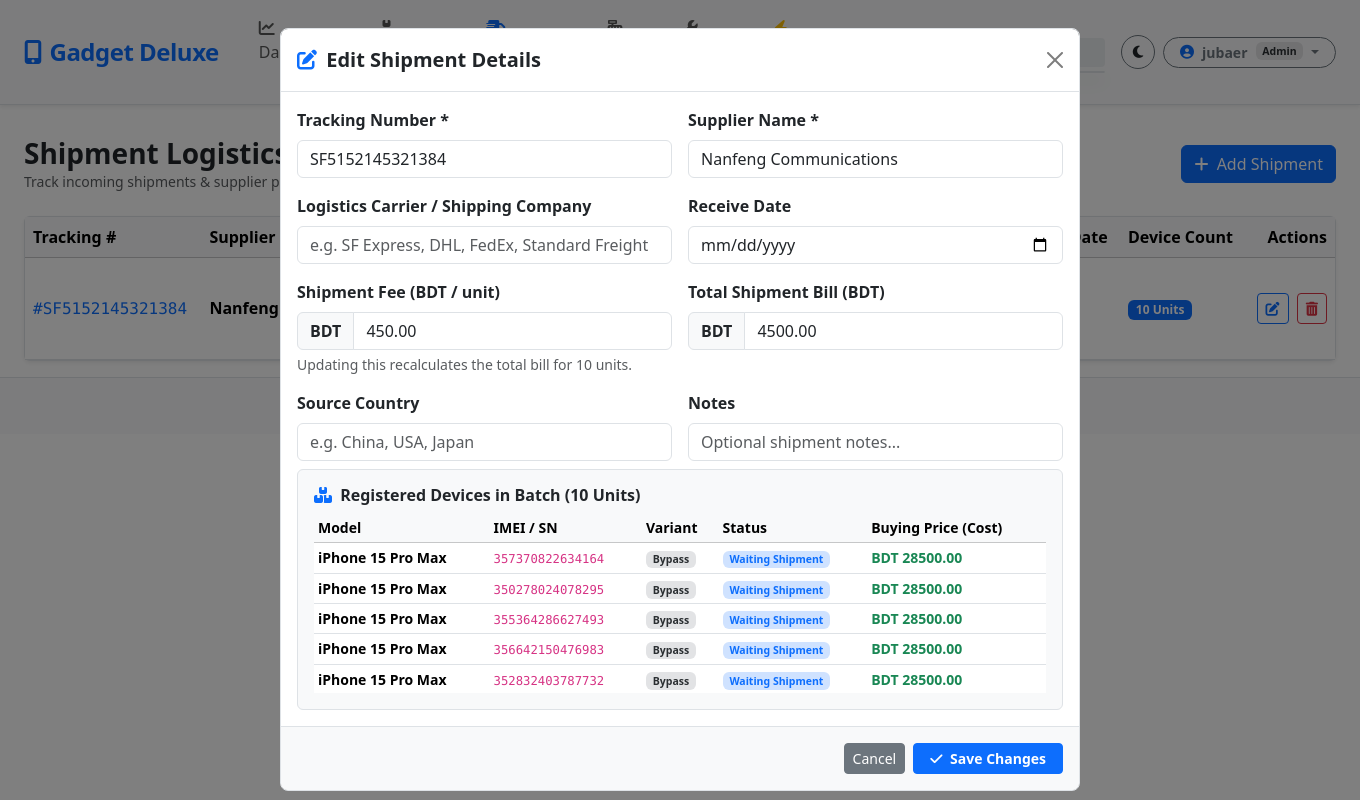
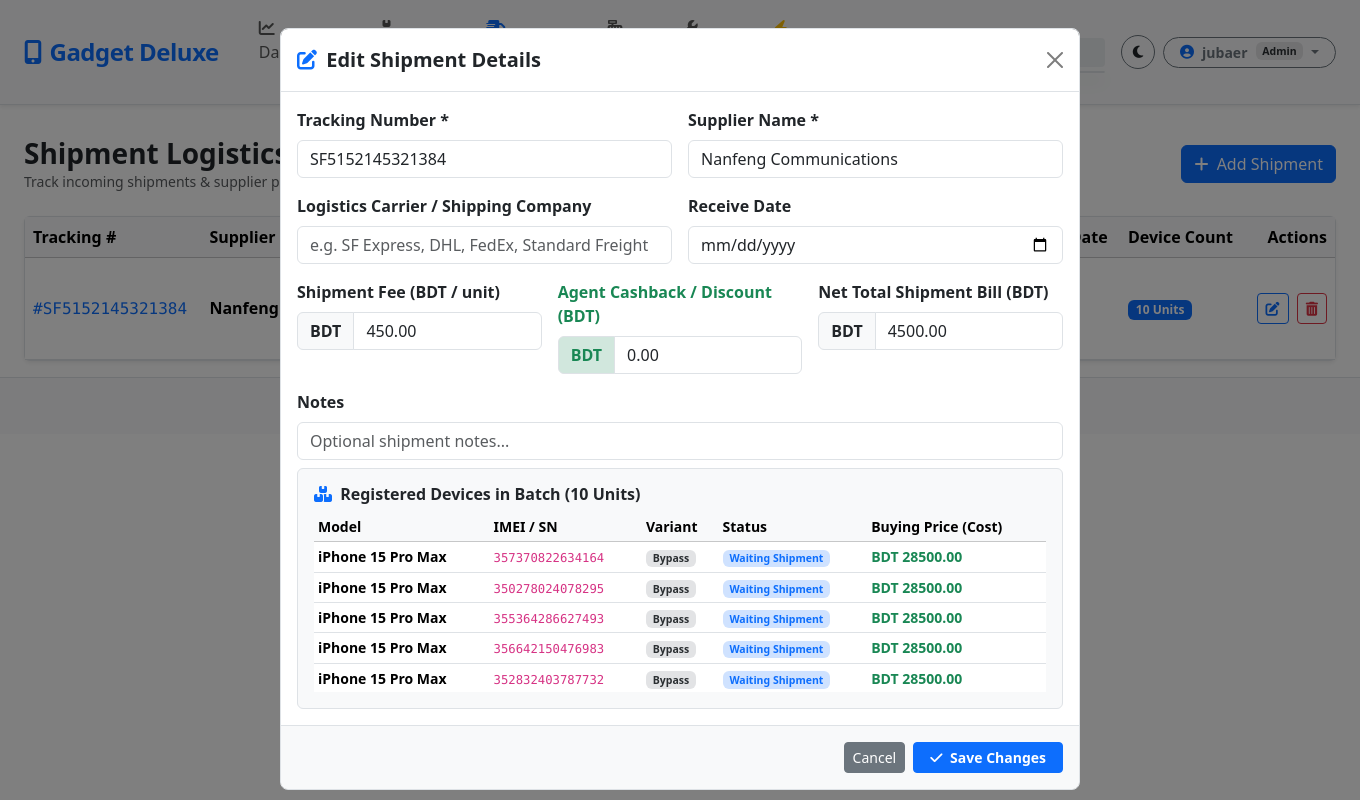
Before and after one commit to jubaerkhan49/gadget-deluxe, a Django app: page /shipments/ in a window 1360 px wide, after a click on "Edit Shipment". Run offline with Django 5.2, Linux system fonts and the light colour scheme; a user stored in the database is signed in; data comes from the database, SQL or seed files in the repository; both versions use the stored data as it was after the commit; parts of the project's set-up code (start-up, migrations or seed data) failed here and were passed over; some libraries are stand-ins or nearby versions.

Commit message:
Support shipping agent cashback/discount, remove sourced country, and enable real-time recalculation in edit modal

```diff
--- a/backend/apps/shipments/views.py
+++ b/backend/apps/shipments/views.py
@@ -29,7 +29,7 @@ class ShipmentListView(LoginRequiredMixin, View):
 
         item_price = Decimal(request.POST.get('item_price', '0.00') or '0.00')
         shipment_fees = Decimal(request.POST.get('shipment_fees', '0.00') or '0.00')
-        total_buying_price = item_price + shipment_fees
+        discount = Decimal(request.POST.get('discount', '0.00') or '0.00')
 
         if not tracking_number:
             messages.error(request, "Tracking Number is required.")
@@ -48,11 +48,14 @@ class ShipmentListView(LoginRequiredMixin, View):
             shipment = Shipment.objects.create(
                 tracking_number=tracking_number,
                 supplier=supplier,
-                shipping_cost=Decimal('0.00')
+                shipping_cost=Decimal('0.00'),
+                discount=discount
             )
         else:
             if supplier_name:
                 shipment.supplier = supplier
+            if discount > 0:
+                shipment.discount = discount
             shipment.save()
 
         # Process product entry if product_name or product_identifier provided
@@ -62,10 +65,17 @@ class ShipmentListView(LoginRequiredMixin, View):
         created_count = 0
         updated_count = 0
 
+        raw_identifiers = []
         if product_name or product_identifier:
             raw_identifiers = [i.strip() for i in re.split(r'[\r\n,\s]+', product_identifier) if i.strip()]
             if not raw_identifiers and product_name:
                 raw_identifiers = ['']
+
+            total_units = len(raw_identifiers) if raw_identifiers else 1
+            gross_shipping = shipment_fees * total_units
+            net_shipping = max(gross_shipping - discount, Decimal('0.00'))
+            effective_unit_shipping = (net_shipping / Decimal(str(total_units))).quantize(Decimal('0.01')) if total_units > 0 else Decimal('0.00')
+            total_buying_price = item_price + effective_unit_shipping
 
             for identifier in raw_identifiers:
                 if not identifier and not product_name:
@@ -99,7 +109,7 @@ class ShipmentListView(LoginRequiredMixin, View):
                         device=device,
                         user=request.user,
                         action_type='UPDATE',
-                        new_state=f"Device updated via Shipment #{tracking_number} (Price: BDT {total_buying_price})"
+                        new_state=f"Device updated via Shipment #{tracking_number} (Cost: BDT {total_buying_price})"
                     )
                     updated_count += 1
                 else:
@@ -135,7 +145,7 @@ class ShipmentListView(LoginRequiredMixin, View):
                         device=new_device,
                         user=request.user,
                         action_type='CREATION',
-                        new_state=f"Device registered via Shipment #{tracking_number} (Price: BDT {total_buying_price})"
+                        new_state=f"Device registered via Shipment #{tracking_number} (Cost: BDT {total_buying_price})"
                     )
                     created_count += 1
 
@@ -145,11 +155,12 @@ class ShipmentListView(LoginRequiredMixin, View):
         if shipment_fees > 0:
             dev_count = shipment.devices.count()
             shipment.shipping_cost = shipment_fees * max(dev_count, 1)
-            shipment.save(update_fields=['shipping_cost'])
+            shipment.discount = discount
+            shipment.save(update_fields=['shipping_cost', 'discount'])
 
         if total_processed > 0:
-            total_bill = shipment.shipping_cost
-            messages.success(request, f"Shipment #{tracking_number} saved. Registered/updated {total_processed} device(s). Total Shipment Bill: BDT {total_bill} (BDT {shipment_fees}/unit).")
+            net_bill = shipment.net_shipping_cost
+            messages.success(request, f"Shipment #{tracking_number} saved ({total_processed} items). Net Shipment Bill: BDT {net_bill} (Discount/Cashback: BDT {discount}).")
         else:
             messages.success(request, f"Shipment #{tracking_number} saved successfully.")
 
@@ -164,11 +175,11 @@ class ShipmentUpdateView(LoginRequiredMixin, View):
         supplier_name = request.POST.get('supplier_name', '').strip()
         shipping_company = request.POST.get('shipping_company', '').strip()
         receive_date = request.POST.get('receive_date', '').strip()
-        country = request.POST.get('country', '').strip()
         notes = request.POST.get('notes', '').strip()
 
+        fee_per_unit_raw = request.POST.get('fee_per_unit', '').strip()
+        discount_raw = request.POST.get('discount', '').strip()
         shipping_cost_raw = request.POST.get('shipping_cost', '').strip()
-        fee_per_unit_raw = request.POST.get('fee_per_unit', '').strip()
 
         if tracking_number:
             shipment.tracking_number = tracking_number
@@ -179,10 +190,20 @@ class ShipmentUpdateView(LoginRequiredMixin, View):
 
         shipment.shipping_company = shipping_company or None
         shipment.receive_date = receive_date if receive_date else None
-        shipment.country = country or None
         shipment.notes = notes or None
 
         dev_count = shipment.devices.count()
+
+        # Update Discount/Cashback
+        if discount_raw:
+            try:
+                shipment.discount = Decimal(discount_raw)
+            except Exception:
+                pass
+        else:
+            shipment.discount = Decimal('0.00')
+
+        # Update Gross shipping cost
         if fee_per_unit_raw:
             try:
                 fee_per_unit = Decimal(fee_per_unit_raw)
@@ -196,7 +217,7 @@ class ShipmentUpdateView(LoginRequiredMixin, View):
                 pass
 
         shipment.save()
-        messages.success(request, f"Shipment #{shipment.tracking_number} updated successfully.")
+        messages.success(request, f"Shipment #{shipment.tracking_number} updated. Net Bill: BDT {shipment.net_shipping_cost} (Gross: BDT {shipment.shipping_cost}, Cashback: BDT {shipment.discount}).")
         return redirect('shipments:list')
 
 
--- a/backend/templates/shipments/list.html
+++ b/backend/templates/shipments/list.html
@@ -49,9 +49,12 @@
                     </td>
                     <td>{{ shipment.shipping_company|default:'Standard Freight' }}</td>
                     <td>
-                        <div class="fw-semibold text-warning-emphasis">BDT {{ shipment.shipping_cost }}</div>
-                        {% if shipment.total_devices_count > 0 %}
+                        <div class="fw-bold text-warning-emphasis">BDT {{ shipment.net_shipping_cost }}</div>
                         <div class="small text-muted">BDT {{ shipment.unit_shipping_cost }} / unit</div>
+                        {% if shipment.discount > 0 %}
+                        <span class="badge bg-success-subtle text-success mt-1">
+                            <i class="fa-solid fa-tag me-1"></i>Cashback: BDT {{ shipment.discount }}
+                        </span>
                         {% endif %}
                     </td>
                     <td>{{ shipment.receive_date|date:"Y-m-d"|default:'In Transit' }}</td>
@@ -114,28 +117,34 @@
                             <label class="form-label fw-semibold">Receive Date</label>
                             <input type="date" name="receive_date" class="form-control" value="{{ shipment.receive_date|date:'Y-m-d'|default:'' }}">
                         </div>
-                        <div class="col-md-6">
+                        <div class="col-md-4">
                             <label class="form-label fw-semibold">Shipment Fee (BDT / unit)</label>
                             <div class="input-group">
                                 <span class="input-group-text fw-bold">BDT</span>
-                                <input type="number" step="0.01" min="0" name="fee_per_unit" class="form-control" value="{{ shipment.unit_shipping_cost }}" placeholder="Fee per unit">
-                            </div>
-                            <div class="small text-muted mt-1">
-                                Updating this recalculates the total bill for {{ shipment.total_devices_count }} units.
+                                <input type="number" step="0.01" min="0" name="fee_per_unit" id="edit_fee_{{ shipment.id }}"
+                                    class="form-control edit-fee-input" data-id="{{ shipment.id }}" data-count="{{ shipment.total_devices_count }}"
+                                    value="{{ shipment.unit_shipping_cost }}" placeholder="Fee per unit">
                             </div>
                         </div>
-                        <div class="col-md-6">
-                            <label class="form-label fw-semibold">Total Shipment Bill (BDT)</label>
+                        <div class="col-md-4">
+                            <label class="form-label fw-semibold text-success">Agent Cashback / Discount (BDT)</label>
+                            <div class="input-group">
+                                <span class="input-group-text fw-bold bg-success-subtle text-success">BDT</span>
+                                <input type="number" step="0.01" min="0" name="discount" id="edit_discount_{{ shipment.id }}"
+                                    class="form-control edit-discount-input" data-id="{{ shipment.id }}" data-count="{{ shipment.total_devices_count }}"
+                                    value="{{ shipment.discount }}" placeholder="Cashback">
+                            </div>
+                        </div>
+                        <div class="col-md-4">
+                            <label class="form-label fw-semibold">Net Total Shipment Bill (BDT)</label>
                             <div class="input-group">
                                 <span class="input-group-text fw-bold">BDT</span>
-                                <input type="number" step="0.01" min="0" name="shipping_cost" class="form-control" value="{{ shipment.shipping_cost }}">
+                                <input type="number" step="0.01" min="0" name="shipping_cost" id="edit_bill_{{ shipment.id }}"
+                                    class="form-control edit-bill-input" data-id="{{ shipment.id }}"
+                                    value="{{ shipment.net_shipping_cost }}">
                             </div>
                         </div>
-                        <div class="col-md-6">
-                            <label class="form-label fw-semibold">Source Country</label>
-                            <input type="text" name="country" class="form-control" value="{{ shipment.country|default:'' }}" placeholder="e.g. China, USA, Japan">
-                        </div>
-                        <div class="col-md-6">
+                        <div class="col-md-12">
                             <label class="form-label fw-semibold">Notes</label>
                             <input type="text" name="notes" class="form-control" value="{{ shipment.notes|default:'' }}" placeholder="Optional shipment notes...">
                         </div>
@@ -386,7 +395,7 @@
                             <textarea name="product_identifier" id="product_identifier_textarea" class="form-control font-monospace" rows="3"
                                 placeholder="Paste IMEIs (one per line or comma-separated) e.g.&#10;354379777740382&#10;359897657236655&#10;355430971672464"></textarea>
                             <div class="small text-muted mt-1">
-                                <i class="fa-solid fa-circle-info me-1"></i> Each IMEI pasted will be created as a separate device with the above specs, unit price, and shipment fee.
+                                <i class="fa-solid fa-circle-info me-1"></i> Each IMEI pasted will be created as a separate device with the above specs, unit price, and net shipment fee.
                             </div>
                         </div>
 
@@ -396,7 +405,7 @@
                             </h6>
                         </div>
 
-                        <div class="col-md-6">
+                        <div class="col-md-4">
                             <label class="form-label fw-semibold">Item Unit Price (BDT)</label>
                             <div class="input-group">
                                 <span class="input-group-text fw-bold">BDT</span>
@@ -404,7 +413,7 @@
                                     value="0.00" placeholder="Base price per unit">
                             </div>
                         </div>
-                        <div class="col-md-6">
+                        <div class="col-md-4">
                             <label class="form-label fw-semibold">Shipment Fee (BDT / unit)</label>
                             <div class="input-group">
                                 <span class="input-group-text fw-bold">BDT</span>
@@ -412,13 +421,22 @@
                                     class="form-control" value="0.00" placeholder="Freight fee per unit">
                             </div>
                         </div>
+                        <div class="col-md-4">
+                            <label class="form-label fw-semibold text-success">Agent Cashback / Discount (BDT)</label>
+                            <div class="input-group">
+                                <span class="input-group-text fw-bold bg-success-subtle text-success">BDT</span>
+                                <input type="number" step="0.01" min="0" name="discount" id="shipment_discount"
+                                    class="form-control" value="0.00" placeholder="Cashback discount">
+                            </div>
+                        </div>
+
                         <div class="col-md-12">
                             <div class="p-3 bg-body-tertiary border rounded">
                                 <div class="d-flex justify-content-between align-items-center mb-2">
                                     <div>
                                         <i class="fa-solid fa-calculator me-1 text-primary"></i>
                                         <strong>Total Buying Price per Unit:</strong>
-                                        <span class="text-muted small ms-1">(Item Unit Price + Shipment Fee)</span>
+                                        <span class="text-muted small ms-1">(Base Item Price + Net Freight Fee/Unit)</span>
                                     </div>
                                     <div>
                                         <span class="badge bg-primary fs-6 px-3 py-1" id="calc_total_display">BDT 0.00</span>
@@ -426,9 +444,9 @@
                                 </div>
                                 <div class="d-flex justify-content-between align-items-center pt-2 border-top small">
                                     <span class="text-muted">
-                                        <i class="fa-solid fa-boxes-stacked me-1"></i> Total Shipment Bill (<span id="calc_units_count">0</span> items × <span id="calc_unit_fee">BDT 0.00</span>):
+                                        <i class="fa-solid fa-boxes-stacked me-1"></i> Net Shipment Bill (<span id="calc_units_count">0</span> items × <span id="calc_unit_fee">BDT 0.00</span> - <span id="calc_discount_display" class="text-success fw-semibold">Cashback: BDT 0.00</span>):
                                     </span>
-                                    <strong class="text-warning-emphasis" id="calc_total_shipment_bill">BDT 0.00</strong>
+                                    <strong class="text-warning-emphasis fs-6" id="calc_total_shipment_bill">BDT 0.00</strong>
                                 </div>
                             </div>
                         </div>
@@ -452,7 +470,8 @@ document.addEventListener('DOMContentLoaded', function() {
         "{{ s.tracking_number|escapejs }}": {
             supplier: "{{ s.supplier.name|escapejs }}",
             cost: "{{ s.shipping_cost }}",
-            unitCost: "{{ s.unit_shipping_cost }}"
+            unitCost: "{{ s.unit_shipping_cost }}",
+            discount: "{{ s.discount }}"
         },
         {% endfor %}
     };
@@ -460,12 +479,14 @@ document.addEventListener('DOMContentLoaded', function() {
     const trackingInput = document.getElementById('tracking_number_input');
     const supplierInput = document.getElementById('supplier_name_input');
     const feesInput = document.getElementById('shipment_fees');
+    const discountInput = document.getElementById('shipment_discount');
     const itemPriceInput = document.getElementById('item_price');
     const imeiTextarea = document.getElementById('product_identifier_textarea');
     const matchInfo = document.getElementById('shipment_match_info');
     const calcTotalDisplay = document.getElementById('calc_total_display');
     const calcUnitsCount = document.getElementById('calc_units_count');
     const calcUnitFee = document.getElementById('calc_unit_fee');
+    const calcDiscountDisplay = document.getElementById('calc_discount_display');
     const calcTotalShipmentBill = document.getElementById('calc_total_shipment_bill');
 
     function countIMEIs() {
@@ -479,12 +500,16 @@ document.addEventListener('DOMContentLoaded', function() {
     function updateTotalBuyingPrice() {
         const itemP = parseFloat(itemPriceInput ? itemPriceInput.value : 0) || 0;
         const feesP = parseFloat(feesInput ? feesInput.value : 0) || 0;
-        const total = itemP + feesP;
+        const discP = parseFloat(discountInput ? discountInput.value : 0) || 0;
         const count = countIMEIs();
-        const totalShipmentCost = feesP * count;
+
+        const grossFreight = feesP * count;
+        const netFreight = Math.max(grossFreight - discP, 0);
+        const effectiveUnitFee = count > 0 ? (netFreight / count) : 0;
+        const totalUnitBuying = itemP + effectiveUnitFee;
 
         if (calcTotalDisplay) {
-            calcTotalDisplay.textContent = 'BDT ' + total.toLocaleString('en-US', { minimumFractionDigits: 2, maximumFractionDigits: 2 });
+            calcTotalDisplay.textContent = 'BDT ' + totalUnitBuying.toLocaleString('en-US', { minimumFractionDigits: 2, maximumFractionDigits: 2 });
         }
         if (calcUnitsCount) {
             calcUnitsCount.textContent = count;
@@ -492,39 +517,34 @@ document.addEventListener('DOMContentLoaded', function() {
         if (calcUnitFee) {
             calcUnitFee.textContent = 'BDT ' + feesP.toLocaleString('en-US', { minimumFractionDigits: 2, maximumFractionDigits: 2 });
         }
+        if (calcDiscountDisplay) {
+            calcDiscountDisplay.textContent = 'Cashback: BDT ' + discP.toLocaleString('en-US', { minimumFractionDigits: 2, maximumFractionDigits: 2 });
+        }
         if (calcTotalShipmentBill) {
-            calcTotalShipmentBill.textContent = 'BDT ' + totalShipmentCost.toLocaleString('en-US', { minimumFractionDigits: 2, maximumFractionDigits: 2 });
+            calcTotalShipmentBill.textContent = 'BDT ' + netFreight.toLocaleString('en-US', { minimumFractionDigits: 2, maximumFractionDigits: 2 });
         }
     }
 
-    if (itemPriceInput) {
-        itemPriceInput.addEventListener('input', updateTotalBuyingPrice);
-    }
-    if (feesInput) {
-        feesInput.addEventListener('input', updateTotalBuyingPrice);
-    }
-    if (imeiTextarea) {
-        imeiTextarea.addEventListener('input', updateTotalBuyingPrice);
-    }
+    if (itemPriceInput) itemPriceInput.addEventListener('input', updateTotalBuyingPrice);
+    if (feesInput) feesInput.addEventListener('input', updateTotalBuyingPrice);
+    if (discountInput) discountInput.addEventListener('input', updateTotalBuyingPrice);
+    if (imeiTextarea) imeiTextarea.addEventListener('input', updateTotalBuyingPrice);
 
     if (trackingInput) {
         function checkTracking() {
             const val = trackingInput.value.trim();
             if (val && existingShipments[val]) {
                 const data = existingShipments[val];
-                if (data.supplier && supplierInput) {
-                    supplierInput.value = data.supplier;
-                }
-                if (data.unitCost && feesInput && (feesInput.value === '0.00' || feesInput.value === '0' || !feesInput.value)) {
+                if (data.supplier && supplierInput) supplierInput.value = data.supplier;
+                if (data.unitCost && feesInput && (!feesInput.value || feesInput.value === '0.00' || feesInput.value === '0')) {
                     feesInput.value = data.unitCost;
                 }
-                if (matchInfo) {
-                    matchInfo.classList.remove('d-none');
+                if (data.discount && discountInput && (!discountInput.value || discountInput.value === '0.00' || discountInput.value === '0')) {
+                    discountInput.value = data.discount;
                 }
+                if (matchInfo) matchInfo.classList.remove('d-none');
             } else {
-                if (matchInfo) {
-                    matchInfo.classList.add('d-none');
-                }
+                if (matchInfo) matchInfo.classList.add('d-none');
             }
             updateTotalBuyingPrice();
         }
@@ -533,6 +553,24 @@ document.addEventListener('DOMContentLoaded', function() {
         trackingInput.addEventListener('change', checkTracking);
     }
 
+    // Live calculation for all Edit Modals
+    document.querySelectorAll('.edit-fee-input, .edit-discount-input').forEach(input => {
+        input.addEventListener('input', function() {
+            const id = this.getAttribute('data-id');
+            const count = parseFloat(this.getAttribute('data-count')) || 1;
+            const feeInput = document.getElementById('edit_fee_' + id);
+            const discountInput = document.getElementById('edit_discount_' + id);
+            const billInput = document.getElementById('edit_bill_' + id);
+
+            if (feeInput && billInput) {
+                const f = parseFloat(feeInput.value) || 0;
+                const d = parseFloat(discountInput ? discountInput.value : 0) || 0;
+                const net = Math.max((f * count) - d, 0);
+                billInput.value = net.toFixed(2);
+            }
+        });
+    });
+
     updateTotalBuyingPrice();
 });
 </script>
```
Also changed, not shown: backend/apps/api/serializers.py (+8 -0 lines), backend/apps/shipments/models.py (+13 -5 lines), backend/apps/shipments/migrations/0003_shipment_discount_alter_shipment_shipping_cost.py (added), backend/db.sqlite3, 2 other files.
